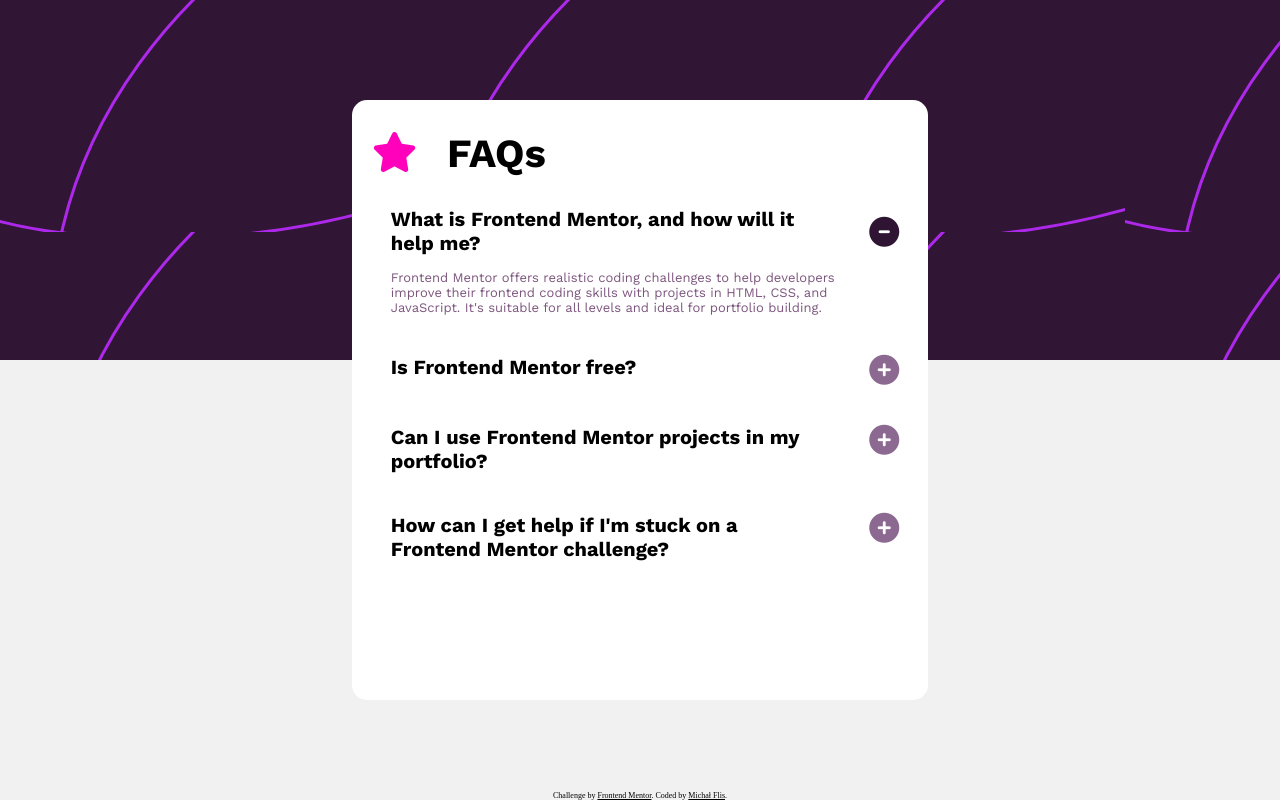
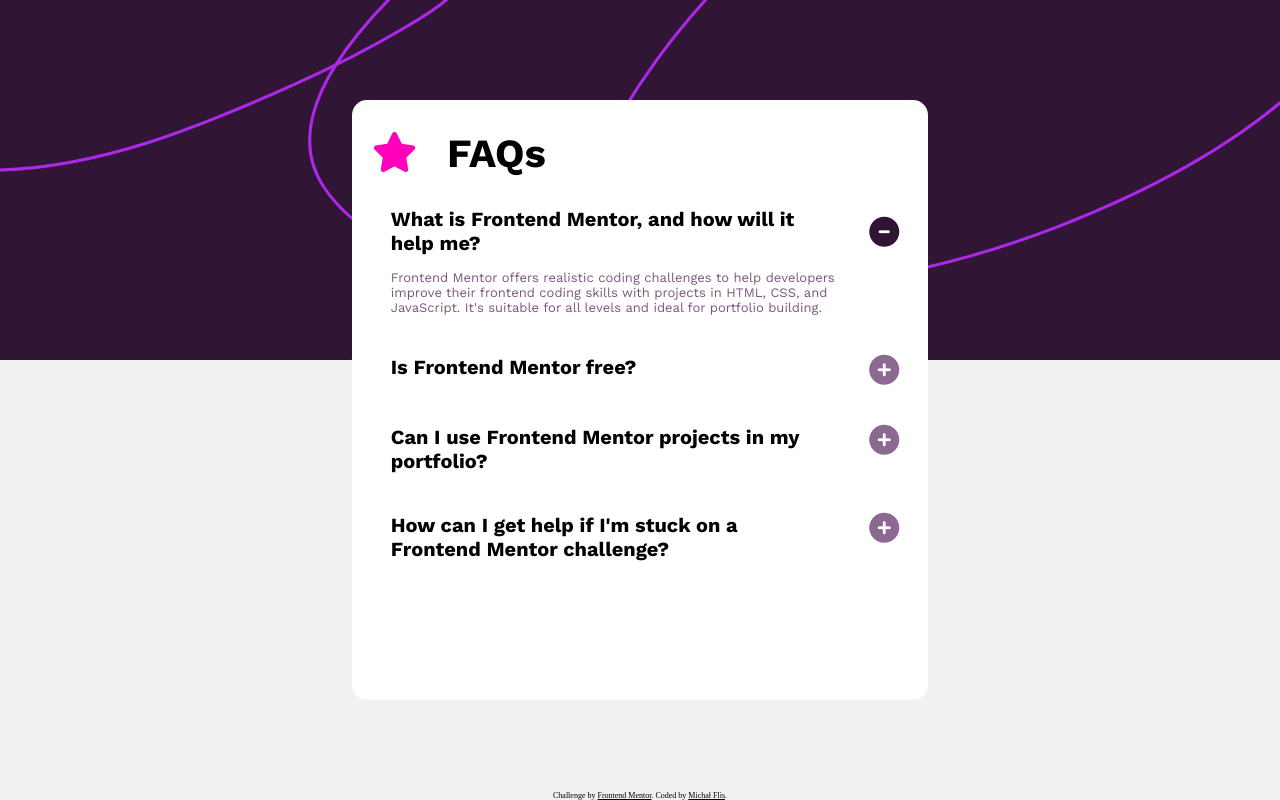
Before and after one commit to piotrMatla/faq, a website: page index.html in a window 1280 px wide. Drawn offline with nearby package versions, Linux system fonts and the light colour scheme.

Commit message:
new background

```diff
--- a/sass/partials/_attribution.scss
+++ b/sass/partials/_attribution.scss
@@ -23,7 +23,7 @@
 }
 
 .background {
-    background-image: url(../../images/background-pattern-mobile.svg);
+    background-image: url(../../images/background-pattern-desktop_new.svg);
     width: 100vw;
     height: 45vh;
 }
```
Also changed, not shown: css/style.css, images/background-pattern-desktop_new.svg (added).
